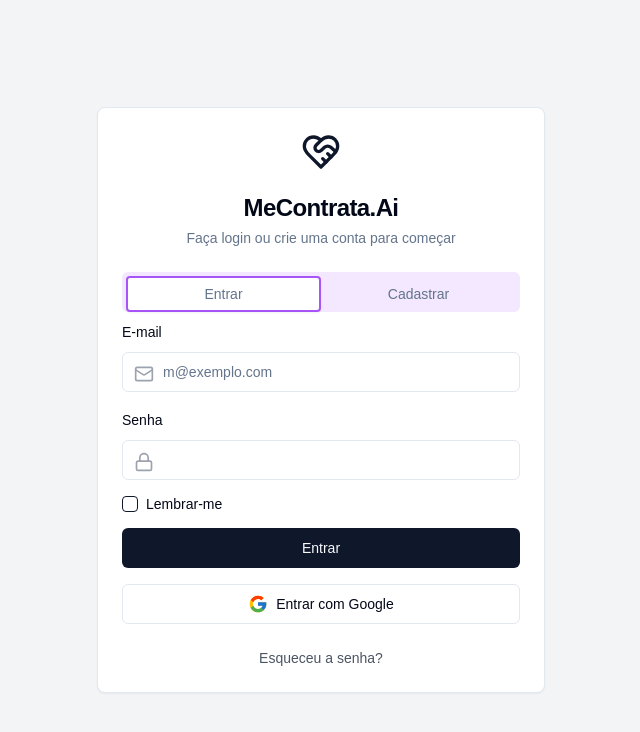
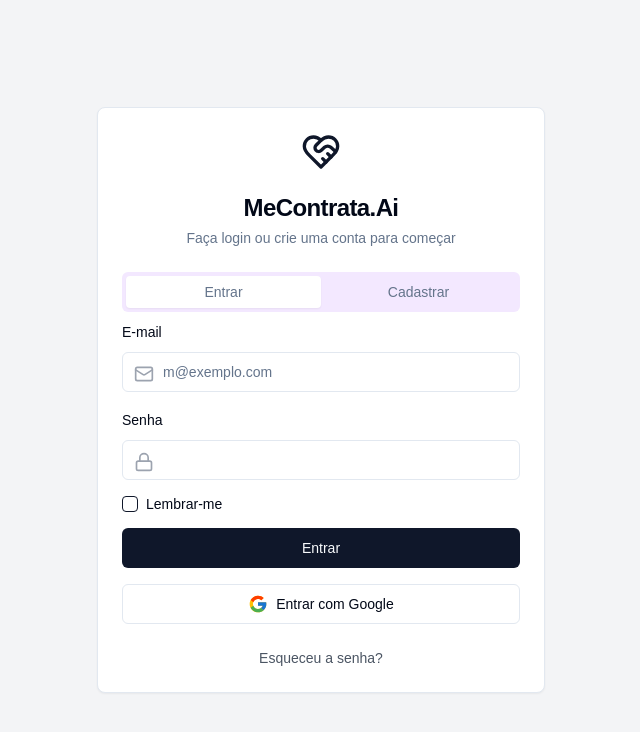
Before and after one commit to omarcusmoreira/ai-resume-generator, a Next.js app: page /auth-page in a window 1280 px wide. Shown: the top 732 px of the page, without its empty margins (319-959 px from the left). Built offline with nearby package versions, Linux system fonts and the light colour scheme; no server answers; the database is empty; sample sign-in values are in the browser's storage.

Commit message:
Remove tab border

```diff
--- a/app/layout.tsx
+++ b/app/layout.tsx
@@ -2,10 +2,8 @@
 
 import { usePathname } from 'next/navigation'; // Import usePathname
 import "./globals.css";
-import { AuthProvider, useAuth } from '@/context/AuthContext';
-import LandingPage from './landing-page/page';
+import { AuthProvider } from '@/context/AuthContext';
 import Sidebar from "@/components/Sidebar/page";
-import AuthPage from './auth-page/page';
 import { Sheet, SheetContent, SheetTrigger } from '@/components/ui/sheet';
 import { Button } from '@/components/ui/button';
 import { Menu } from 'lucide-react';
@@ -28,29 +26,22 @@
 }
 
 function LayoutWithAuth({ children }: { children: React.ReactNode }) {
-  const { user } = useAuth();
+
   const pathname = usePathname();
   const [isSidebarOpen, setIsSidebarOpen] = useState(false)
 
-  if (!user && pathname !== '/auth-page') {
-    return <LandingPage />;
-  }
-
-  if (user && pathname === '/auth-page') {
-    return <AuthPage />;
-  }
 
   return (
     <div className="flex h-screen bg-gray-100">
       {/* Sidebar for desktop */}
-    {pathname !== '/auth-page' && (
+      {pathname !== '/auth-page' && pathname !== '/landing-page' && (
         <div className="hidden md:block w-10 bg-gray-100 border-r border-gray-200">
           <Sidebar />
         </div>
       )}
-
       <div className="flex-1 overflow-auto">
         {/* Mobile header */}
+        {pathname !== '/auth-page' && pathname !== '/landing-page' && (
           <header className="md:hidden flex items-center justify-between p-2 border-b border-gray-200">
             <Sheet open={isSidebarOpen} onOpenChange={setIsSidebarOpen}>
               <SheetTrigger asChild>
@@ -65,6 +56,7 @@
             <h1 className="text-l font-semibold">MeContrata.Ai</h1>
             <div className="w-8" /> {/* Placeholder for balance */}
           </header>
+        )}
         {children}
       </div>
     </div>
--- a/app/page.tsx
+++ b/app/page.tsx
@@ -1,9 +1,12 @@
 'use client'
 
+import { ProtectedRoute } from '@/components/ProtectedRouter/page';
 import GenerateResumePage from './generate-resume/page';
 
 export default function HomePage() {
   return (
-        <GenerateResumePage />
+    <ProtectedRoute>
+      <GenerateResumePage />
+    </ProtectedRoute>
   );
 }
--- /dev/null
+++ b/components/ProtectedRouter/page.tsx
@@ -0,0 +1,22 @@
+'use client'
+
+import { useAuth } from '@/context/AuthContext'
+import { useEffect } from 'react'
+import { useRouter } from 'next/navigation'
+
+export function ProtectedRoute({ children }: { children: React.ReactNode }) {
+  const { user, loading } = useAuth()
+  const router = useRouter()
+
+  useEffect(() => {
+    if (!loading && !user) {
+      router.push('/landing-page')
+    }
+  }, [user, loading, router])
+
+  if (loading) {
+    return <div>Loading...</div>
+  }
+
+  return user ? <>{children}</> : null
+}
--- a/components/ui/tabs.tsx
+++ b/components/ui/tabs.tsx
@@ -31,7 +31,7 @@
     className={cn(
       "inline-flex items-center justify-center whitespace-nowrap rounded-sm px-3 py-1.5 text-sm font-medium ring-offset-background transition-all focus-visible:outline-none focus-visible:ring-2 focus-visible:ring-ring focus-visible:ring-offset-2 disabled:pointer-events-none disabled:opacity-50",
       // Updated active state classes
-      "data-[state=active]:bg-white data-[state=active]:text-foreground data-[state=active]:shadow-sm data-[state=active]:border-2 data-[state=active]:border-purple-500",
+      "data-[state=active]:bg-white data-[state=active]:text-foreground data-[state=active]:shadow-sm data-[state=active]:border-1 data-[state=active]:border-purple-500",
       className
     )}
     {...props}
```
Lines whose indentation alone changed are shown as unchanged.
